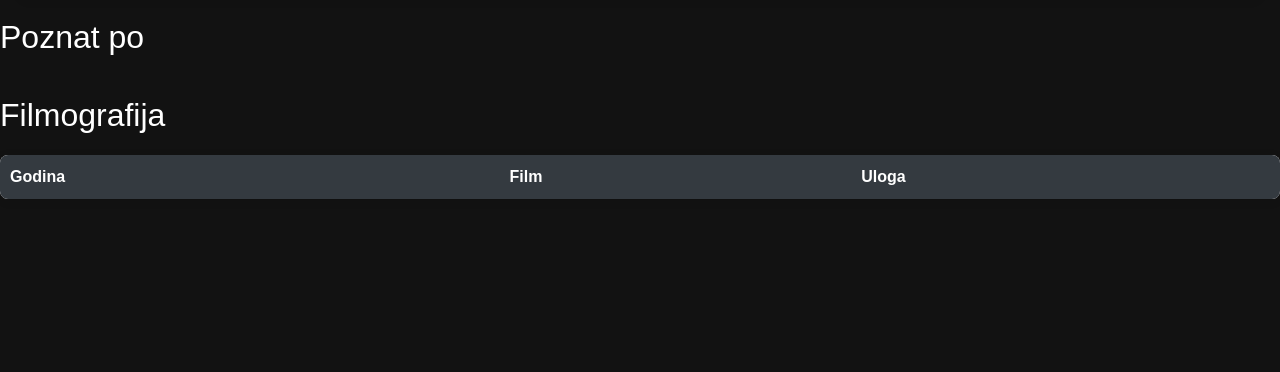
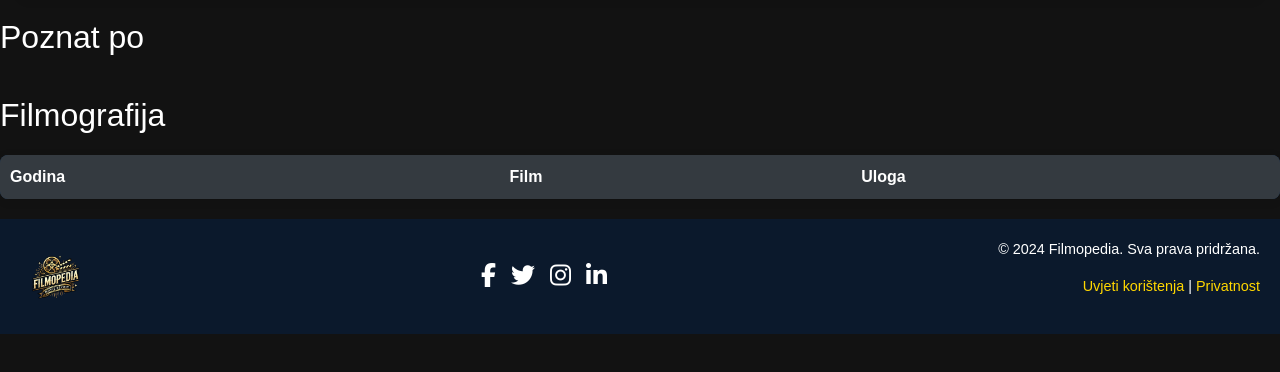
Before and after one commit to ramljakkresimir/ProjektIMDB, a website: page public/actor.html in a window 1280 px wide. Shown: the part 358-730 px from the top of the page. Drawn offline with nearby package versions, Linux system fonts and the light colour scheme; no server answers.

Commit message:
Promjene u stilu

```diff
--- a/public/actor.html
+++ b/public/actor.html
@@ -82,6 +82,33 @@
 </main>
         <!-- Dinamički sadržaj o glumcu bit će prikazan ovdje -->
     </main>
+
+
+    <footer>
+      <div class="footer-content">
+          <div class="footer-logo">
+              <img src="slike/logo-removebg-preview.png" alt="Filmopedia Logo" class="logo-footer">
+          </div>
+          <div class="footer-social">
+              <a href="https://www.facebook.com" target="_blank" class="social-icon">
+                  <i class="fab fa-facebook-f"></i>
+              </a>
+              <a href="https://www.twitter.com" target="_blank" class="social-icon">
+                  <i class="fab fa-twitter"></i>
+              </a>
+              <a href="https://www.instagram.com" target="_blank" class="social-icon">
+                  <i class="fab fa-instagram"></i>
+              </a>
+              <a href="https://www.linkedin.com" target="_blank" class="social-icon">
+                  <i class="fab fa-linkedin-in"></i>
+              </a>
+          </div>
+          <div class="footer-info">
+              <p>&copy; 2024 Filmopedia. Sva prava pridržana.</p>
+              <p><a href="#">Uvjeti korištenja</a> | <a href="#">Privatnost</a></p>
+          </div>
+      </div>
+  </footer>
     <script src="index.js" charset="utf-8"></script>
 </body>
 </html>
--- a/public/style.css
+++ b/public/style.css
@@ -706,7 +706,7 @@ table {
     width: 100%;
     border-collapse: collapse;
     margin: 20px 0;
-    background-color: #fff;
+    background-color: #1E3E62;
     border-radius: 8px;
     box-shadow: 0 2px 10px rgba(0, 0, 0, 0.1);
     overflow: hidden;
@@ -715,6 +715,7 @@ table {
 table th, table td {
     padding: 10px;
     text-align: left;
+
 }
 
 table th {
@@ -723,11 +724,11 @@ table th {
 }
 
 table tr:nth-child(even) {
-    background-color: #f4f4f4;
+    background-color: #0B192C;
 }
 
 table tr:hover {
-    background-color: #ddd;
+    background-color: #325883;
 }
 
 @media (max-width: 1024px) {
```
Also changed, not shown: public/index.html (+4 -2 lines).
